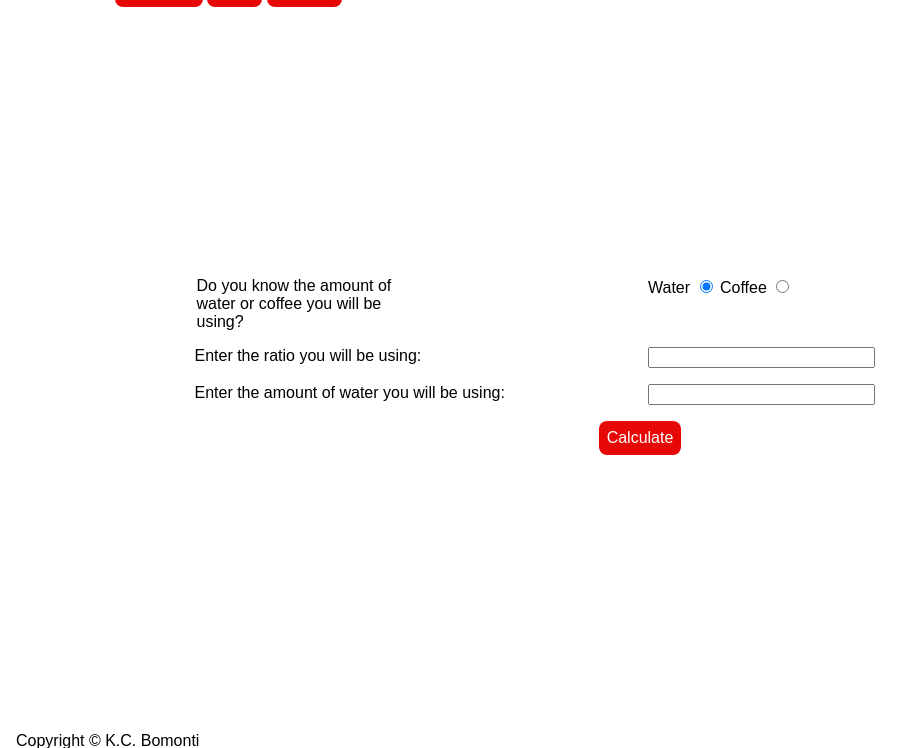
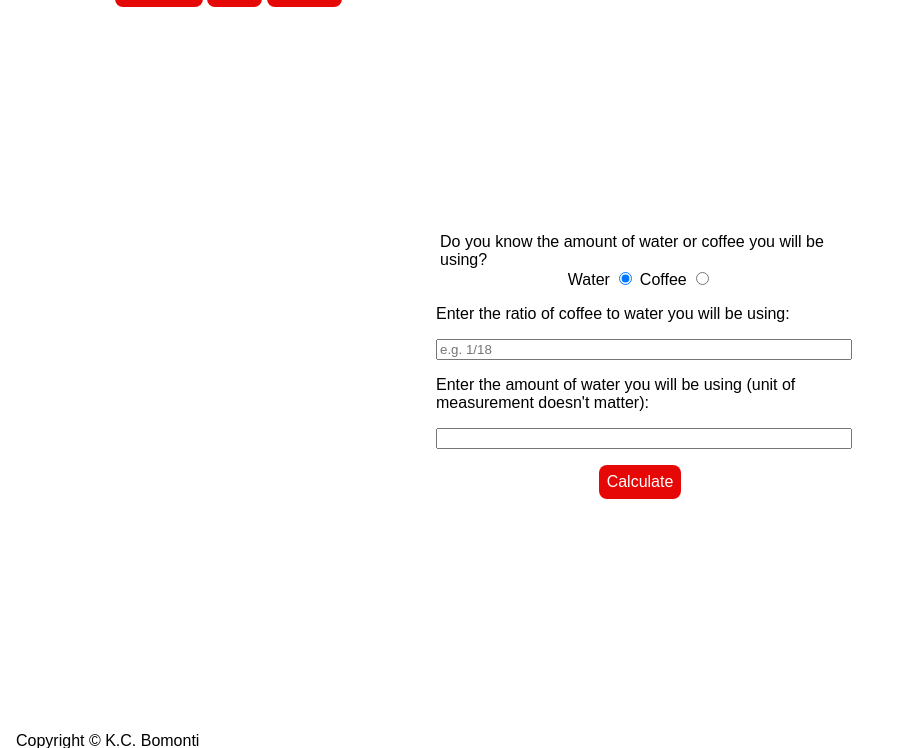
Before and after one commit to TwoStarLightMints/brew_it_again, a Django app: page /calculator/ in a window 1280 px wide. Shown: the part 34-782 px from the top of the page, without its empty margins (0-922 px from the left). Run offline with Django 5.2, Linux system fonts and the light colour scheme; parts of the project's set-up code (start-up, migrations or seed data) failed here and were passed over.

Commit message:
Improve wording for ratio input in calculator template and enhance styling for smaller screens

```diff
--- a/bia_proj/coffee_ratio_calculator/static/calculator.css
+++ b/bia_proj/coffee_ratio_calculator/static/calculator.css
@@ -6,6 +6,24 @@ form>input[type="text"] {
     width: 50%;
 }
 
+fieldset {
+    border: none;
+    padding: 0;
+    display: grid;
+    grid-auto-rows: 1fr;
+    gap: 1em;
+}
+
+fieldset>legend {
+    width: 25em;
+}
+
+fieldset>div {
+    margin: 0 auto;
+}
+
+
+@media (min-width: 3000px) {
     fieldset {
         border: none;
         padding: 0;
@@ -24,3 +42,4 @@ fieldset>legend {
     fieldset>div {
         display: inline-block;
     }
+}
--- a/bia_proj/coffee_ratio_calculator/templates/calculator.html
+++ b/bia_proj/coffee_ratio_calculator/templates/calculator.html
@@ -25,10 +25,10 @@
         </div>
     </fieldset>
 
-    <label for="input-ratio">Enter the ratio you will be using:</label>
-    <input type="text" name="input-ratio" id="input-ratio" class="ratio-input">
+    <label for="input-ratio">Enter the ratio of coffee to water you will be using:</label>
+    <input type="text" name="input-ratio" id="input-ratio" class="ratio-input" placeholder="e.g. 1/18">
 
-    <label for="input-amount">Enter the amount of <span id="w-or-c-label">water</span> you will be using:</label>
+    <label for="input-amount">Enter the amount of <span id="w-or-c-label">water</span> you will be using (unit of measurement doesn't matter):</label>
     <input type="text" name="input-amount" id="input-amount" class="float-input">
 
     <button id="calculate" type="submit" class="rounded-button">Calculate</button>
--- a/bia_proj/static/form.css
+++ b/bia_proj/static/form.css
@@ -1,12 +1,36 @@
+form {
+  display: grid;
+  gap: 1em;
+  width: fit-content;
+}
+
+form>label {
+  width: 25em;
+  height: fit-content;
+}
+
+form>button[type="submit"] {
+  margin: 0 auto;
+}
+
+form>input[type="text"] {
+  height: fit-content;
+  width: 100%;
+}
+
+
+@media (min-width: 3000px) {
   form {
     display: grid;
     grid-template-columns: repeat(2, 1fr);
     gap: 1em;
+    width: fit-content;
   }
 
   form>label {
     grid-column: 1;
-  width: fit-content;
+    width: 25em;
+    height: fit-content;
   }
 
   form>input[type="text"] {
@@ -22,3 +46,4 @@ form>button[type="submit"] {
   form>fieldset {
     grid-column: 1 / 3;
   }
+}
```
Lines whose indentation alone changed are shown as unchanged.
